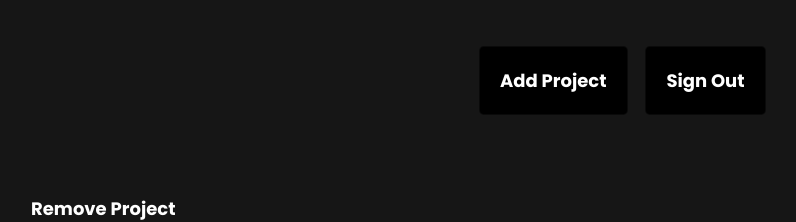
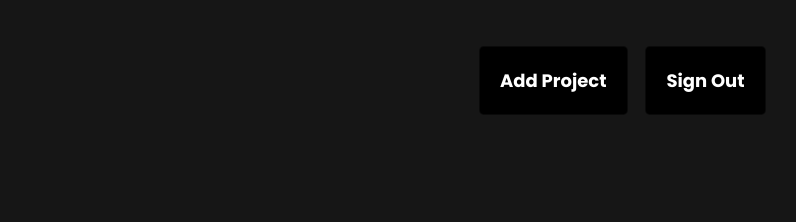
Before and after one commit to astonHC/php, a PHP site: page /welcome.php?username=1 in a window 1280 px wide. Shown: the part 605-827 px from the top of the page, without its empty margins (19-815 px from the left). After the commit the page ends 719 px from the top, so only its background shows below. Run offline with PHP 8.4, Linux system fonts and the light colour scheme; tables that the repository leaves empty or names only in its code hold one stand-in row (values such as "Sample post").

Commit message:
Update welcome.php

```diff
--- a/welcome.php
+++ b/welcome.php
@@ -53,6 +53,7 @@
                 echo '<div class="description">';
                 echo '<h4>'.$project['title'].'</h4>';
                 echo '<p>'.$project['description'].'</p>';
+                echo '<p>'.$project['phase'].'</p>';
                 echo '</div>';
                 echo '</div>';
                 echo '</label>';
@@ -60,11 +61,9 @@
             ?>
         </div>
     </div>
-
     <div class="project-container">
         <a href="project.php" class="add-project-btn">Add Project</a>
         <a href="logout.php" class="sign-out-btn">Sign Out</a>
-        <a href="remove.php" class="remove-project-btn">Remove Project</a>
     </div>
 </body>
 </html>
```
